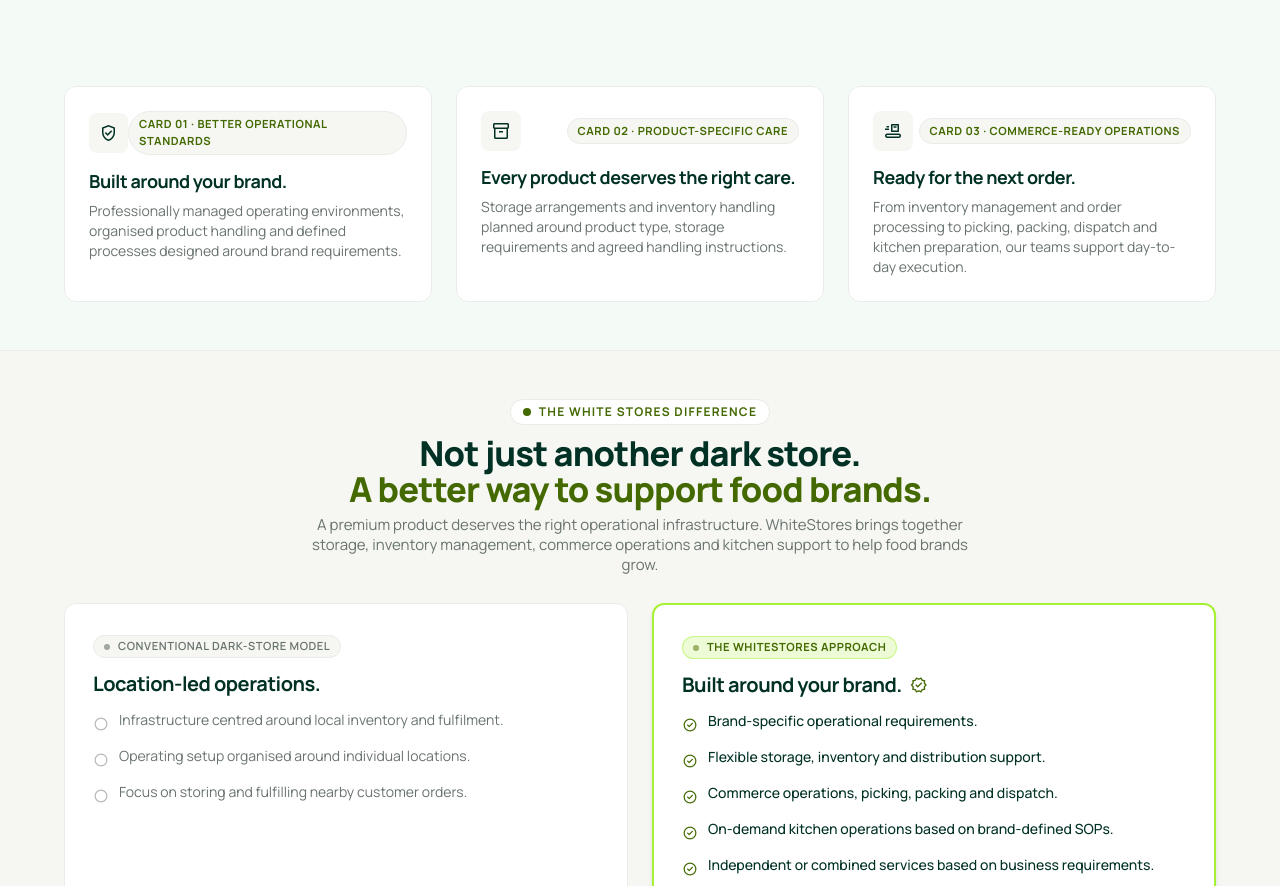
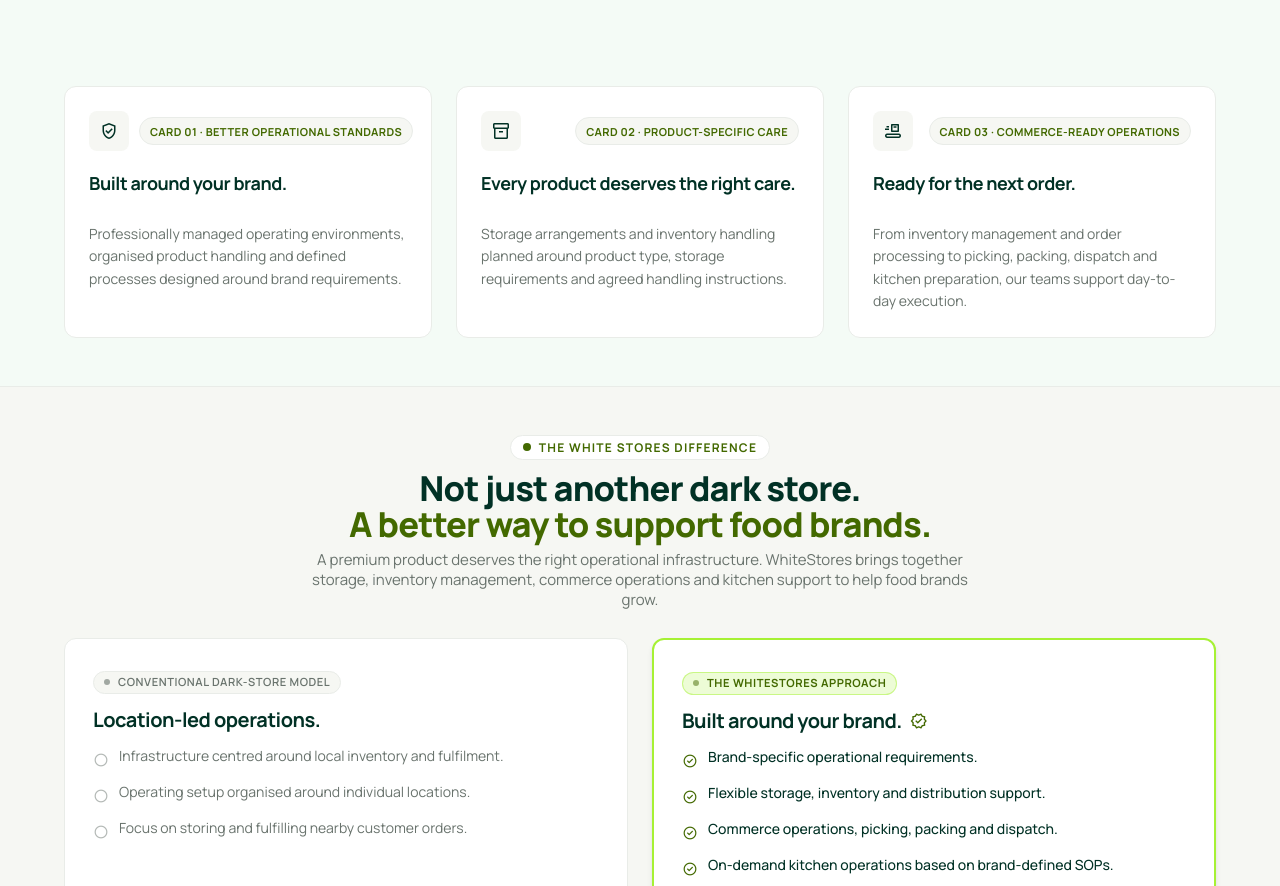
Before and after one commit to Subhash-Prajapati02/White-Stores, a plain HTML site: page index.html in a window 1280 px wide. Shown: the part 2701-3587 px from the top of the page. Drawn offline with nearby package versions, Linux system fonts and the light colour scheme.

Commit message:
update design in cards

```diff
--- a/css/style.css
+++ b/css/style.css
@@ -3403,3 +3403,69 @@ main[class*="pt-20"] {
     line-height: 1.45 !important;
   }
 }
+
+
+/* ==========================================================================
+   HOMEPAGE: THREE FEATURE CARDS ALIGNMENT REFINEMENT (SECTION 4B)
+   - Uniform header height (40px) and synchronized badge height (28px)
+   - Prevents multi-line wrapping on Card 01 badge with whitespace-nowrap
+   - Equalized heading min-height for uniform description paragraph baseline
+   ========================================================================== */
+.ws-feature-card {
+  display: flex !important;
+  flex-direction: column !important;
+  justify-content: flex-start !important;
+  height: 100% !important;
+}
+
+.ws-feature-card .ws-card-header {
+  display: flex !important;
+  align-items: center !important;
+  justify-content: space-between !important;
+  gap: 0.625rem !important;
+  min-height: 2.5rem !important;
+  width: 100% !important;
+}
+
+.ws-feature-card .ws-card-badge {
+  display: inline-flex !important;
+  align-items: center !important;
+  justify-content: center !important;
+  height: 1.75rem !important;
+  padding: 0 0.625rem !important;
+  font-size: 0.65rem !important;
+  letter-spacing: 0.025em !important;
+  font-weight: 700 !important;
+  text-transform: uppercase !important;
+  white-space: nowrap !important;
+  border-radius: 9999px !important;
+  flex-shrink: 0 !important;
+  line-height: 1 !important;
+}
+
+@media (min-width: 1024px) {
+  .ws-feature-card .ws-card-badge {
+    font-size: 0.6875rem !important;
+    letter-spacing: 0.035em !important;
+  }
+}
+
+.ws-feature-card .ws-card-body {
+  display: flex !important;
+  flex-direction: column !important;
+  flex-grow: 1 !important;
+  margin-top: 0.875rem !important;
+}
+
+@media (min-width: 768px) {
+  .ws-feature-card .ws-card-heading {
+    min-height: 3rem !important;
+    display: flex !important;
+    align-items: flex-start !important;
+  }
+}
+
+.ws-feature-card .ws-card-desc {
+  margin: 0 !important;
+  line-height: 1.6 !important;
+}
--- a/index.html
+++ b/index.html
@@ -460,21 +460,21 @@
     <div class="grid grid-cols-1 md:grid-cols-3 gap-5 lg:gap-6 items-stretch">
 
       <!-- Card 01 – Better Operational Standards -->
-      <div class="ws-operational-card ws-feature-card group relative bg-surface-canvas rounded-xl p-5 sm:p-6 border border-border-subtle shadow-xs flex flex-col justify-between h-full">
-        <div class="flex flex-col gap-3">
-          <div class="flex items-center justify-between">
-            <div class="w-10 h-10 rounded-lg bg-surface-alt flex items-center justify-center text-brand-deep-green group-hover:bg-accent-lime transition-colors">
+      <div class="ws-feature-card group relative bg-surface-canvas rounded-xl p-5 sm:p-6 border border-border-subtle shadow-xs flex flex-col justify-between h-full">
+        <div class="flex flex-col flex-grow">
+          <div class="ws-card-header flex items-center justify-between gap-2.5 min-h-[40px]">
+            <div class="w-10 h-10 rounded-lg bg-surface-alt flex items-center justify-center text-brand-deep-green group-hover:bg-accent-lime transition-colors flex-shrink-0">
               <span class="material-symbols-outlined text-xl select-none">verified_user</span>
             </div>
-            <span class="text-[0.7rem] font-bold uppercase tracking-wider text-secondary bg-surface-alt px-2.5 py-1 rounded-full border border-border-subtle">
+            <span class="ws-card-badge inline-flex items-center justify-center h-7 px-2.5 rounded-full text-[0.65rem] sm:text-[0.6875rem] font-bold uppercase tracking-wide text-secondary bg-surface-alt border border-border-subtle whitespace-nowrap flex-shrink-0">
               Card 01 · Better Operational Standards
             </span>
           </div>
-          <div>
-            <h3 class="text-lg font-bold text-brand-deep-green tracking-tight mb-1.5">
+          <div class="ws-card-body flex flex-col flex-grow pt-1">
+            <h3 class="ws-card-heading text-lg font-bold text-brand-deep-green tracking-tight mb-1.5 min-h-[1.75rem] md:min-h-[3rem] flex items-start">
               Built around your brand.
             </h3>
-            <p class="text-xs sm:text-sm text-text-muted font-normal leading-relaxed">
+            <p class="ws-card-desc text-xs sm:text-sm text-text-muted font-normal leading-relaxed">
               Professionally managed operating environments, organised product handling and defined processes designed around brand requirements.
             </p>
           </div>
@@ -482,21 +482,21 @@
       </div>
 
       <!-- Card 02 – Product-Specific Care -->
-      <div class="ws-operational-card ws-feature-card group relative bg-surface-canvas rounded-xl p-5 sm:p-6 border border-border-subtle shadow-xs flex flex-col justify-between h-full">
-        <div class="flex flex-col gap-3">
-          <div class="flex items-center justify-between">
-            <div class="w-10 h-10 rounded-lg bg-surface-alt flex items-center justify-center text-brand-deep-green group-hover:bg-accent-lime transition-colors">
+      <div class="ws-feature-card group relative bg-surface-canvas rounded-xl p-5 sm:p-6 border border-border-subtle shadow-xs flex flex-col justify-between h-full">
+        <div class="flex flex-col flex-grow">
+          <div class="ws-card-header flex items-center justify-between gap-2.5 min-h-[40px]">
+            <div class="w-10 h-10 rounded-lg bg-surface-alt flex items-center justify-center text-brand-deep-green group-hover:bg-accent-lime transition-colors flex-shrink-0">
               <span class="material-symbols-outlined text-xl select-none">inventory_2</span>
             </div>
-            <span class="text-[0.7rem] font-bold uppercase tracking-wider text-secondary bg-surface-alt px-2.5 py-1 rounded-full border border-border-subtle">
+            <span class="ws-card-badge inline-flex items-center justify-center h-7 px-2.5 rounded-full text-[0.65rem] sm:text-[0.6875rem] font-bold uppercase tracking-wide text-secondary bg-surface-alt border border-border-subtle whitespace-nowrap flex-shrink-0">
               Card 02 · Product-Specific Care
             </span>
           </div>
-          <div>
-            <h3 class="text-lg font-bold text-brand-deep-green tracking-tight mb-1.5">
+          <div class="ws-card-body flex flex-col flex-grow pt-1">
+            <h3 class="ws-card-heading text-lg font-bold text-brand-deep-green tracking-tight mb-1.5 min-h-[1.75rem] md:min-h-[3rem] flex items-start">
               Every product deserves the right care.
             </h3>
-            <p class="text-xs sm:text-sm text-text-muted font-normal leading-relaxed">
+            <p class="ws-card-desc text-xs sm:text-sm text-text-muted font-normal leading-relaxed">
               Storage arrangements and inventory handling planned around product type, storage requirements and agreed handling instructions.
             </p>
           </div>
@@ -504,27 +504,26 @@
       </div>
 
       <!-- Card 03 – Commerce-Ready Operations -->
-      <div class="ws-operational-card ws-feature-card group relative bg-surface-canvas rounded-xl p-5 sm:p-6 border border-border-subtle shadow-xs flex flex-col justify-between h-full">
-        <div class="flex flex-col gap-3">
-          <div class="flex items-center justify-between">
-            <div class="w-10 h-10 rounded-lg bg-surface-alt flex items-center justify-center text-brand-deep-green group-hover:bg-accent-lime transition-colors">
+      <div class="ws-feature-card group relative bg-surface-canvas rounded-xl p-5 sm:p-6 border border-border-subtle shadow-xs flex flex-col justify-between h-full">
+        <div class="flex flex-col flex-grow">
+          <div class="ws-card-header flex items-center justify-between gap-2.5 min-h-[40px]">
+            <div class="w-10 h-10 rounded-lg bg-surface-alt flex items-center justify-center text-brand-deep-green group-hover:bg-accent-lime transition-colors flex-shrink-0">
               <span class="material-symbols-outlined text-xl select-none">conveyor_belt</span>
             </div>
-            <span class="text-[0.7rem] font-bold uppercase tracking-wider text-secondary bg-surface-alt px-2.5 py-1 rounded-full border border-border-subtle">
+            <span class="ws-card-badge inline-flex items-center justify-center h-7 px-2.5 rounded-full text-[0.65rem] sm:text-[0.6875rem] font-bold uppercase tracking-wide text-secondary bg-surface-alt border border-border-subtle whitespace-nowrap flex-shrink-0">
               Card 03 · Commerce-Ready Operations
             </span>
           </div>
-          <div>
-            <h3 class="text-lg font-bold text-brand-deep-green tracking-tight mb-1.5">
+          <div class="ws-card-body flex flex-col flex-grow pt-1">
+            <h3 class="ws-card-heading text-lg font-bold text-brand-deep-green tracking-tight mb-1.5 min-h-[1.75rem] md:min-h-[3rem] flex items-start">
               Ready for the next order.
             </h3>
-            <p class="text-xs sm:text-sm text-text-muted font-normal leading-relaxed">
+            <p class="ws-card-desc text-xs sm:text-sm text-text-muted font-normal leading-relaxed">
               From inventory management and order processing to picking, packing, dispatch and kitchen preparation, our teams support day-to-day execution.
             </p>
           </div>
         </div>
       </div>
-
     </div>
   </div>
 </section>
```
